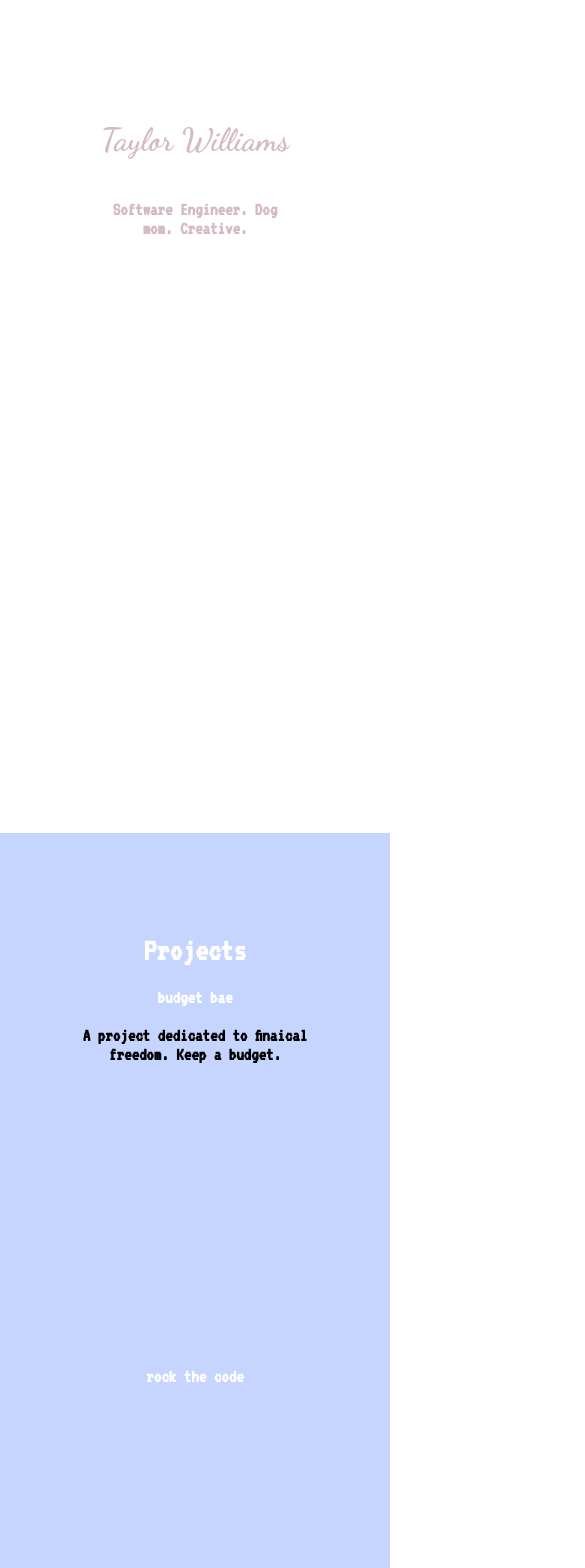
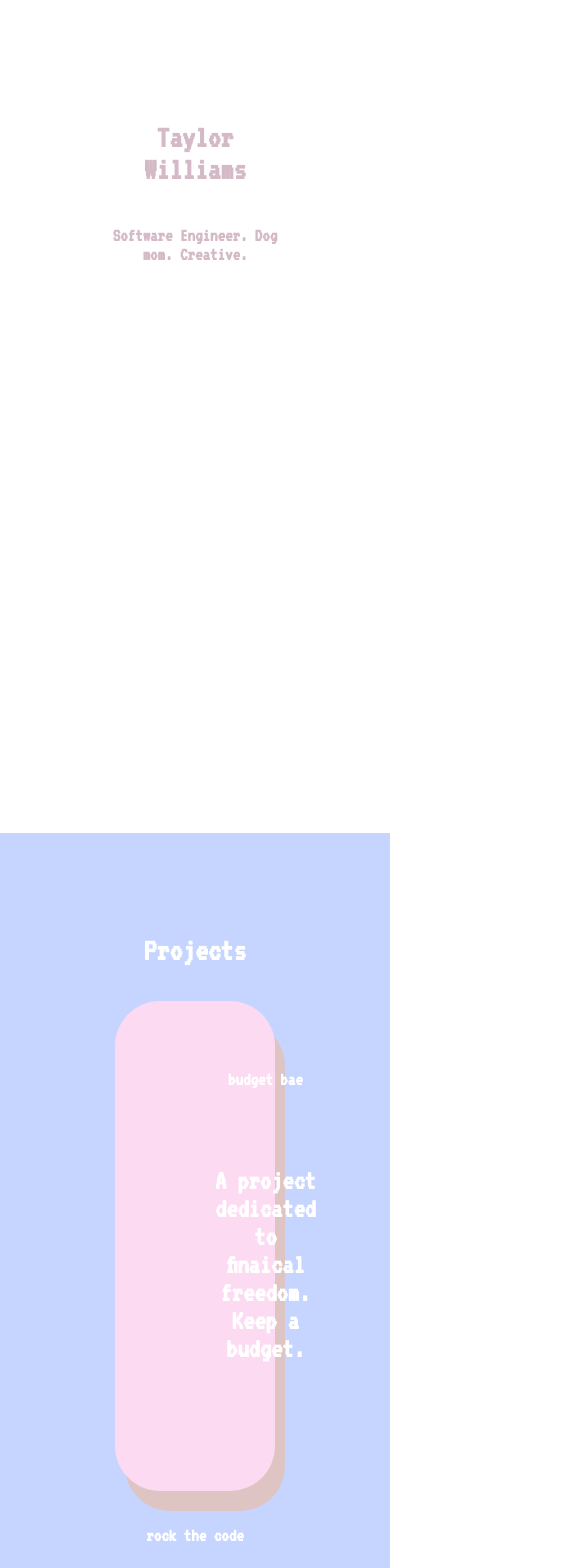
Before and after one commit to TaylorWill94/taylor-will-portfolio-pink, a React (Create React App) app: page / in a window 390 px wide. Shown: the top 1568 px of the page, 585 px wide, since content can reach past the window. Built offline with nearby package versions, Linux system fonts and the light colour scheme.

Commit message:
Edits media queries and fonts

```diff
--- a/src/Components/Home/Home.css
+++ b/src/Components/Home/Home.css
@@ -10,7 +10,7 @@
   .Home {
     display: flex;
     flex-direction: column;
-    font-family: "Dancing Script", cursive;
+    font-family: "VT323", monospace;
     margin: 50px;
     padding: 50px;
     height: 75vh;
--- a/src/Components/Languages/Languages.css
+++ b/src/Components/Languages/Languages.css
@@ -4,7 +4,7 @@
   .languages {
     display: flex;
     flex-direction: column;
-    font-family: "Dancing Script", cursive;
+    font-family: "VT323", monospace;
     margin: 50px;
     padding: 50px;
     height: 75vh;
--- a/src/Components/Portfolio/Portfolio.css
+++ b/src/Components/Portfolio/Portfolio.css
@@ -24,7 +24,9 @@
   }
 
   .budget-photo {
-    -webkit-animation: fadein 5s;
+    box-shadow: 10px 10px 15px rgb(231, 184, 225);
+    border-radius: 12px;
+    -webkit-animation: fadein 10s;
   }
 
   @keyframes fadein {
@@ -34,6 +36,25 @@
     to {
       opacity: 1;
     }
+  }
+
+  .budget-bae-sec {
+    display: flex;
+    flex-direction: row;
+    justify-content: space-around;
+    background: #fcdbf2;
+    padding: 50px;
+    margin: 35px;
+    /* box-shadow: 10px 20px grey; */
+    box-shadow: 10px 20px rgb(223, 196, 196);
+    border-radius: 45px;
+  }
+
+  .budget-desc {
+    font-family: "VT323", monospace;
+    padding: 50px;
+    color: white;
+    font-size: 28px;
   }
 }
 
```
